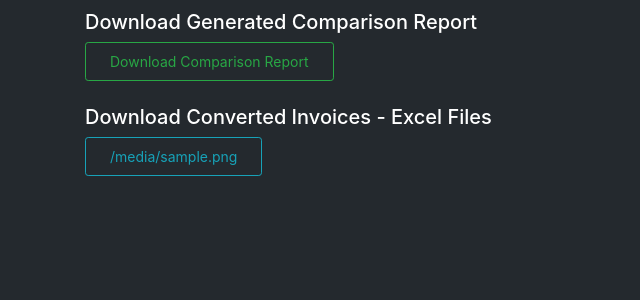
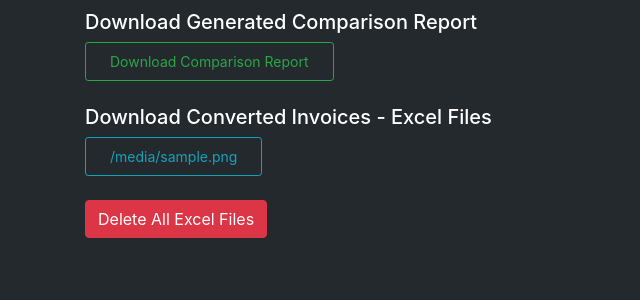
Before and after one commit to lazith17/todo, a Django app: template todo/templates/todo/reportgenerator.html in a window 1280 px wide. Shown: the part 210-510 px from the top of the page, without its empty margins (0-640 px from the left). Run offline with Django 3.2, Linux system fonts and the light colour scheme; the template is opened without the code that fills it: most values are stand-ins (such as "Sample title", 1, 10 or a date in 2020); some libraries are stand-ins or nearby versions.

Commit message:
XLSX List

```diff
--- a/todo/templates/todo/reportgenerator.html
+++ b/todo/templates/todo/reportgenerator.html
@@ -37,9 +37,9 @@
     {% for xlsx_file in xlsxlist %}
         <a href='/media/xlsx/{{ xlsx_file }}' class="btn btn-outline-info px-4 py-2 btn-sm">{{ xlsx_file }}</a><br><br>
     {% endfor %}
-{#    <form method="POST">#}
-{#        {% csrf_token %}#}
-{#        <button type="submit" name="delete_all" value="" class="btn btn-danger">Delete All Excel Files</button>#}
-{#    </form>#}
+    <form method="POST">
+        {% csrf_token %}
+        <button type="submit" name="delete_all" value="" class="btn btn-danger">Delete All Excel Files</button>
+    </form>
 
 {% endblock %}
```
